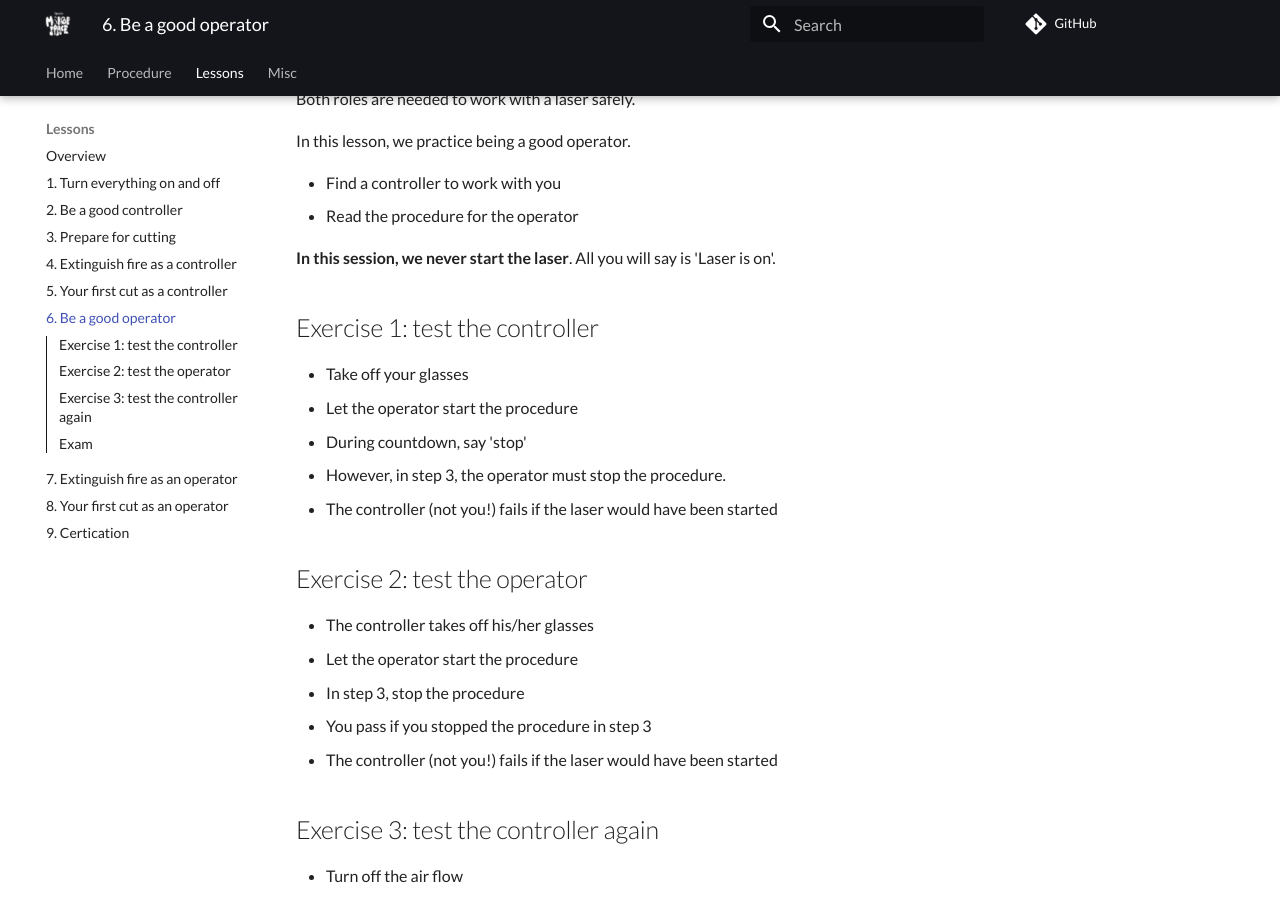
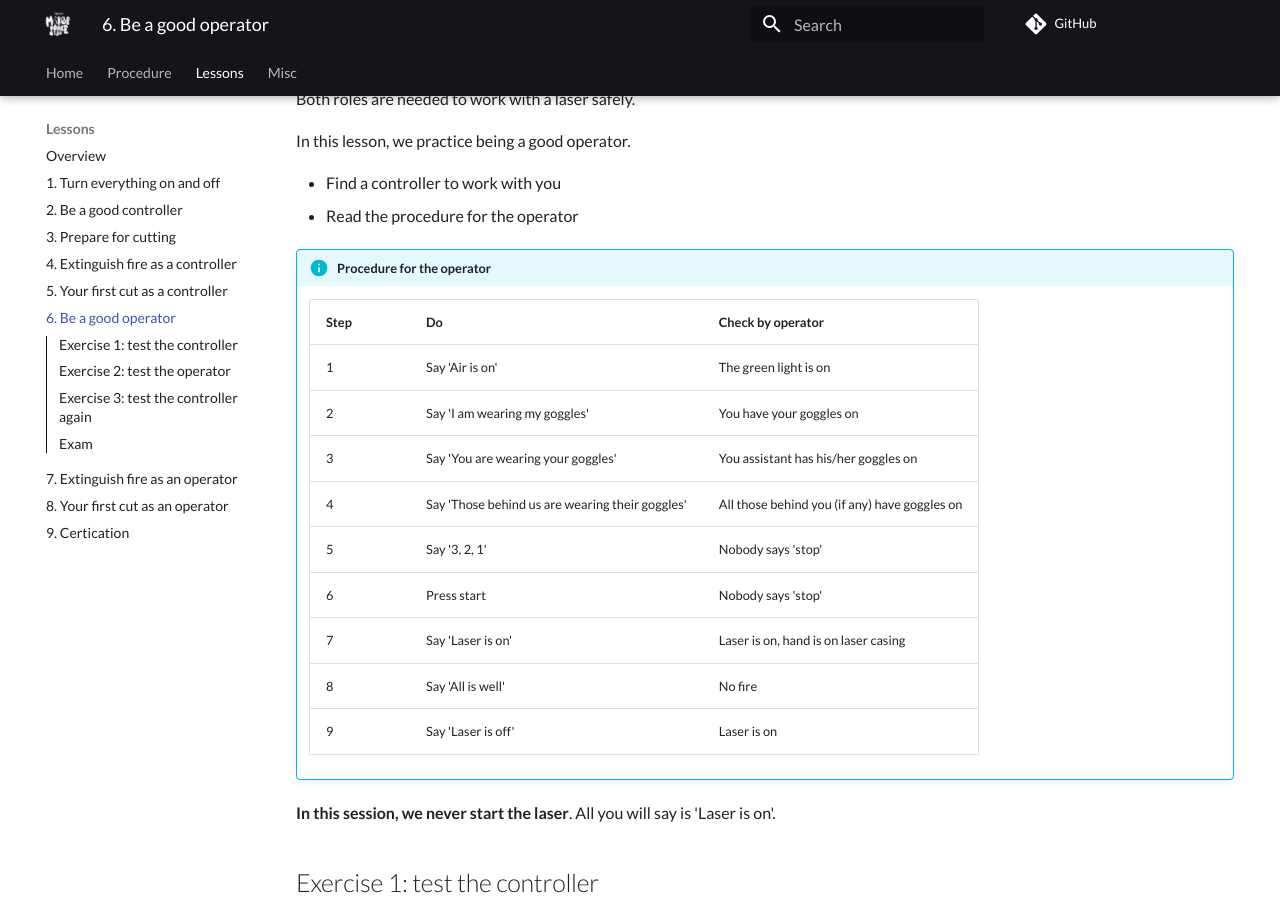
Before and after one commit to uppsala-makerspace/laser_cutter_guide, an MkDocs documentation site: the page built from docs/lessons/6_be_a_good_operator.md, in a window 1280 px wide and 900 px high, scrolled down 299 px. Built offline with MkDocs 1.6.1 and Material for MkDocs 9.7.7, drawn with Linux system fonts in a browser that asks for light colours; comment, search, counter and statistics services are not loaded.

Commit message:
Revert "Book and booklet done, fix #2"
This reverts commit 0cf07a102e360051b465079ffbfd64a456882a75.

```diff
--- a/docs/lessons/6_be_a_good_operator.md
+++ b/docs/lessons/6_be_a_good_operator.md
@@ -20,6 +20,20 @@ In this lesson, we practice being a good operator.
 
 - Find a controller to work with you
 - Read the procedure for the operator
+
+!!! info "Procedure for the operator"
+
+    Step|Do                                             |Check by operator
+    ----|-----------------------------------------------|-----------------------------------------
+    1   |Say 'Air is on'                                |The green light is on
+    2   |Say 'I am wearing my goggles'                  |You have your goggles on
+    3   |Say 'You are wearing your goggles'             |You assistant has his/her goggles on
+    4   |Say 'Those behind us are wearing their goggles'|All those behind you (if any) have goggles on
+    5   |Say '3, 2, 1'                                  |Nobody says 'stop'
+    6   |Press start                                    |Nobody says 'stop'
+    7   |Say 'Laser is on'                              |Laser is on, hand is on laser casing
+    8   |Say 'All is well'                              |No fire
+    9   |Say 'Laser is off'                             |Laser is on
 
 **In this session, we never start the laser**.
 All you will say is 'Laser is on'.
```
Also changed, not shown: docs/lessons/2_be_a_good_controller.md (+14 -0 lines), 3 other files.
